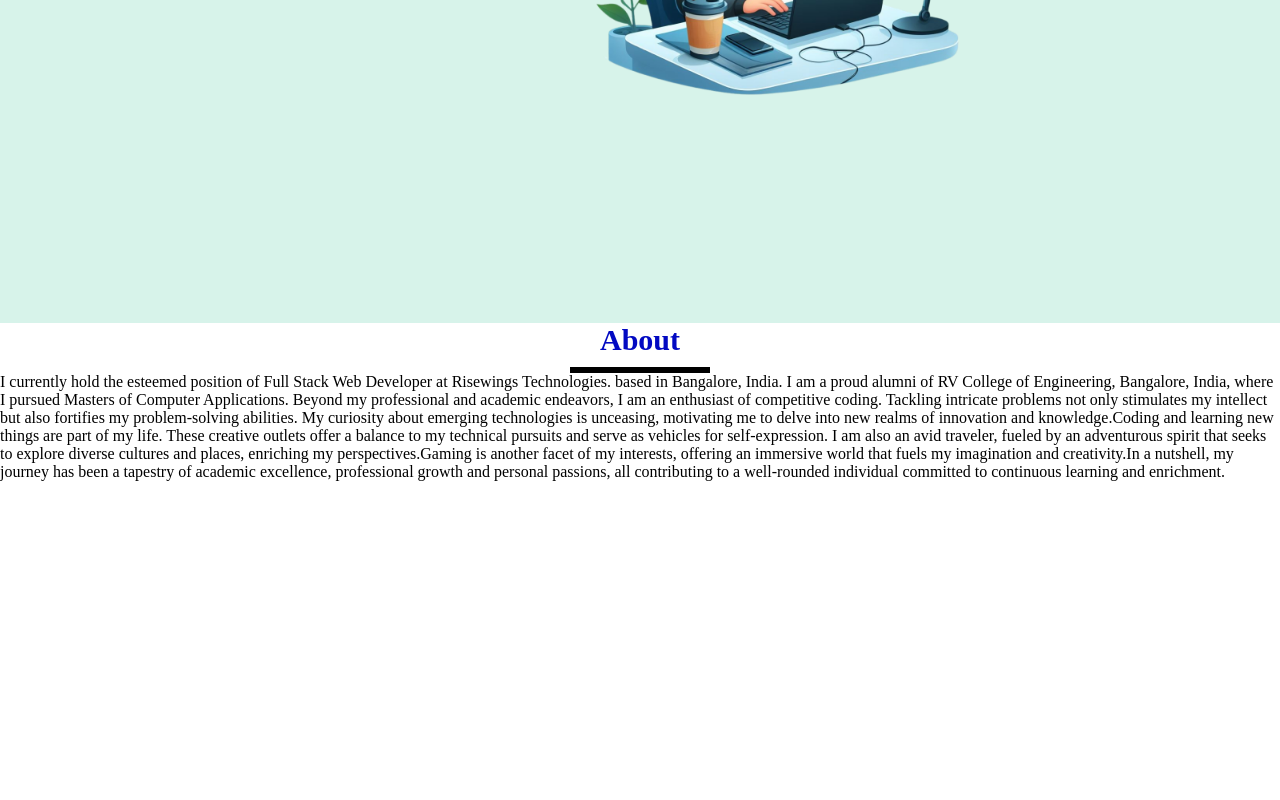
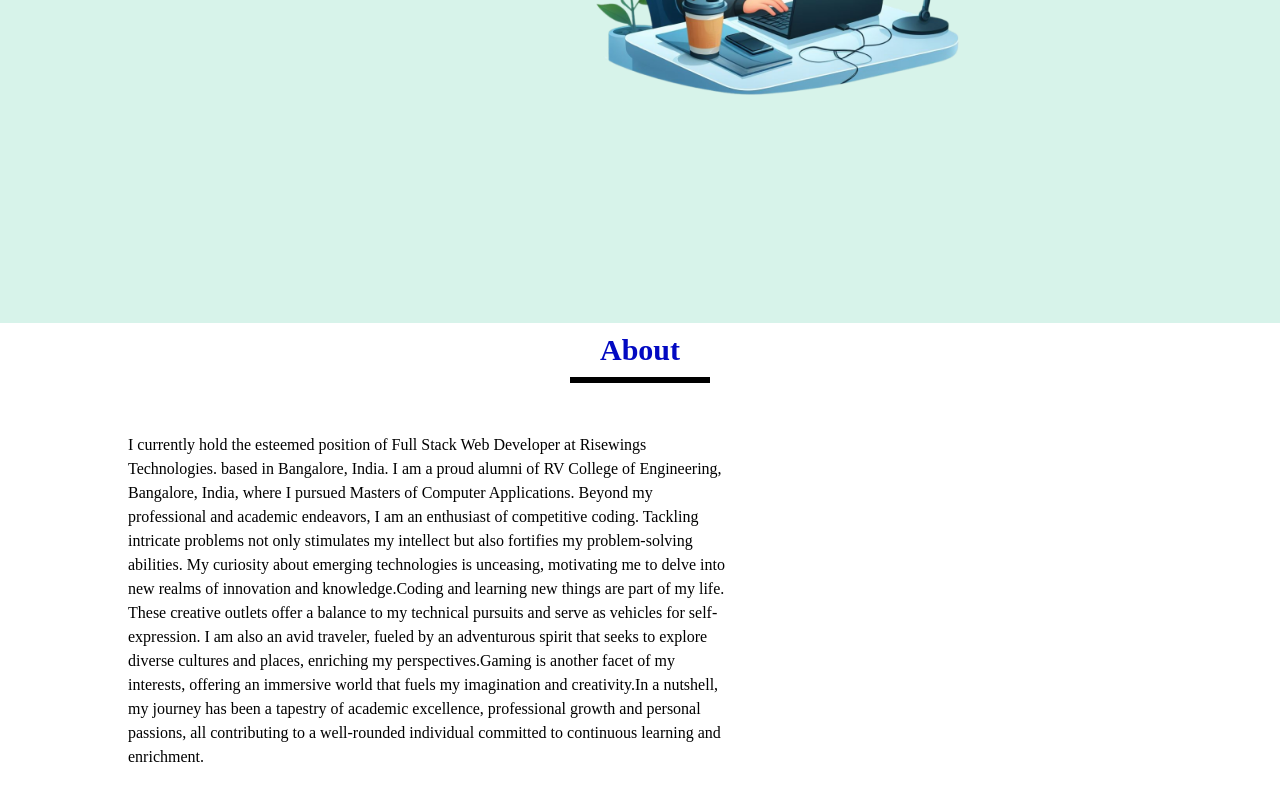
Before and after one commit to decode6/amit-portfolio, a React (Vite) app: page / in a window 1280 px wide. Shown: the part 534-1334 px from the top of the page. Built offline with nearby package versions, Linux system fonts and the light colour scheme.

Commit message:
text added

```diff
--- a/src/components/about/about.css
+++ b/src/components/about/about.css
@@ -1,6 +1,7 @@
 .about-section{
     width: 100%;
     height: 100vh;
+    padding: 10px 10%;
 }
 
 .about-text{
@@ -20,3 +21,13 @@ hr {
     font-weight: 600;
     color: #0209C2;
 }
+.about-description{
+    display: flex;
+    padding-top:50px;
+}
+.desc-text{
+    max-width: 600px;
+}
+.desc-text p{
+line-height: 1.5;
+}
```
